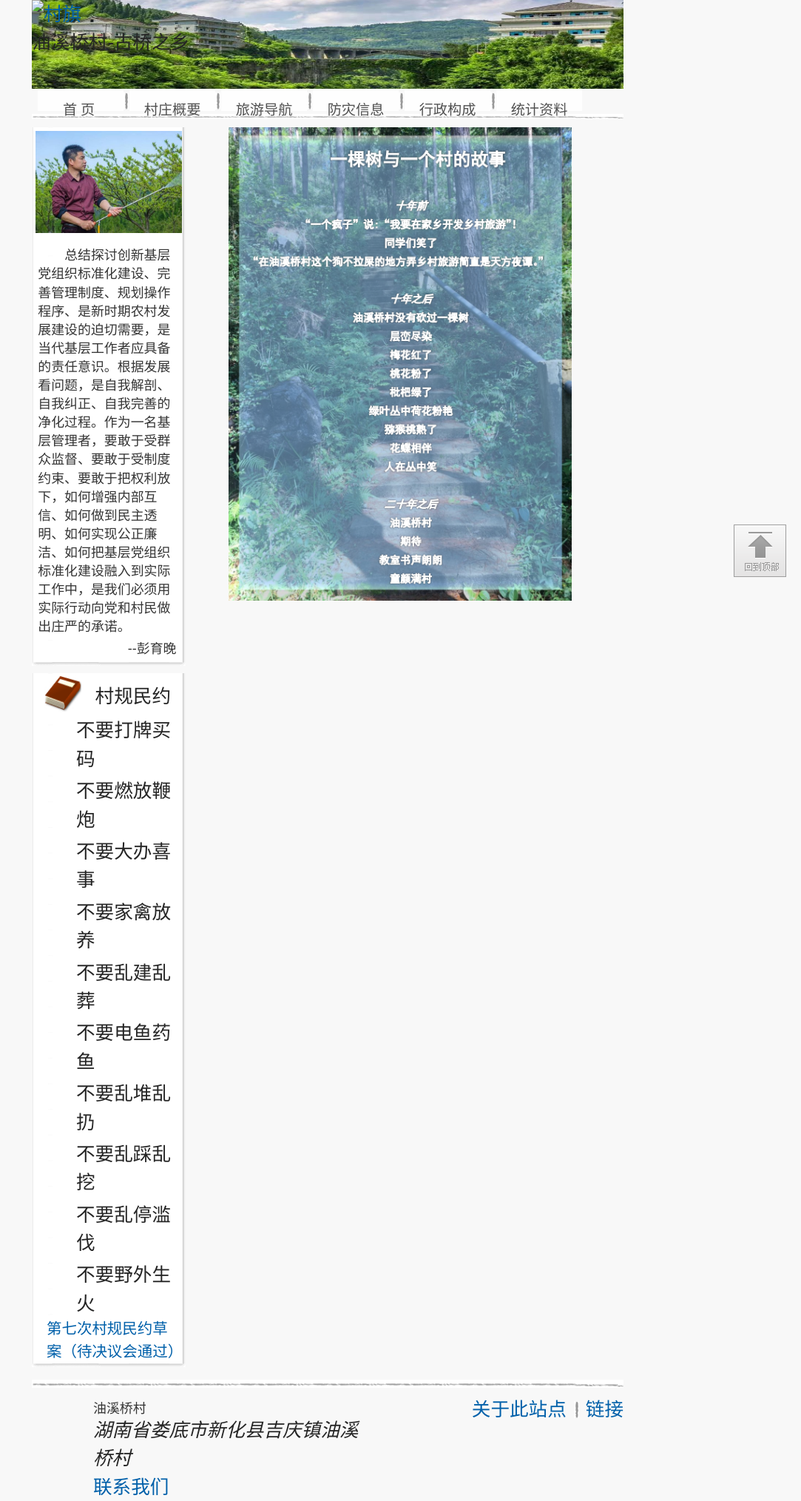
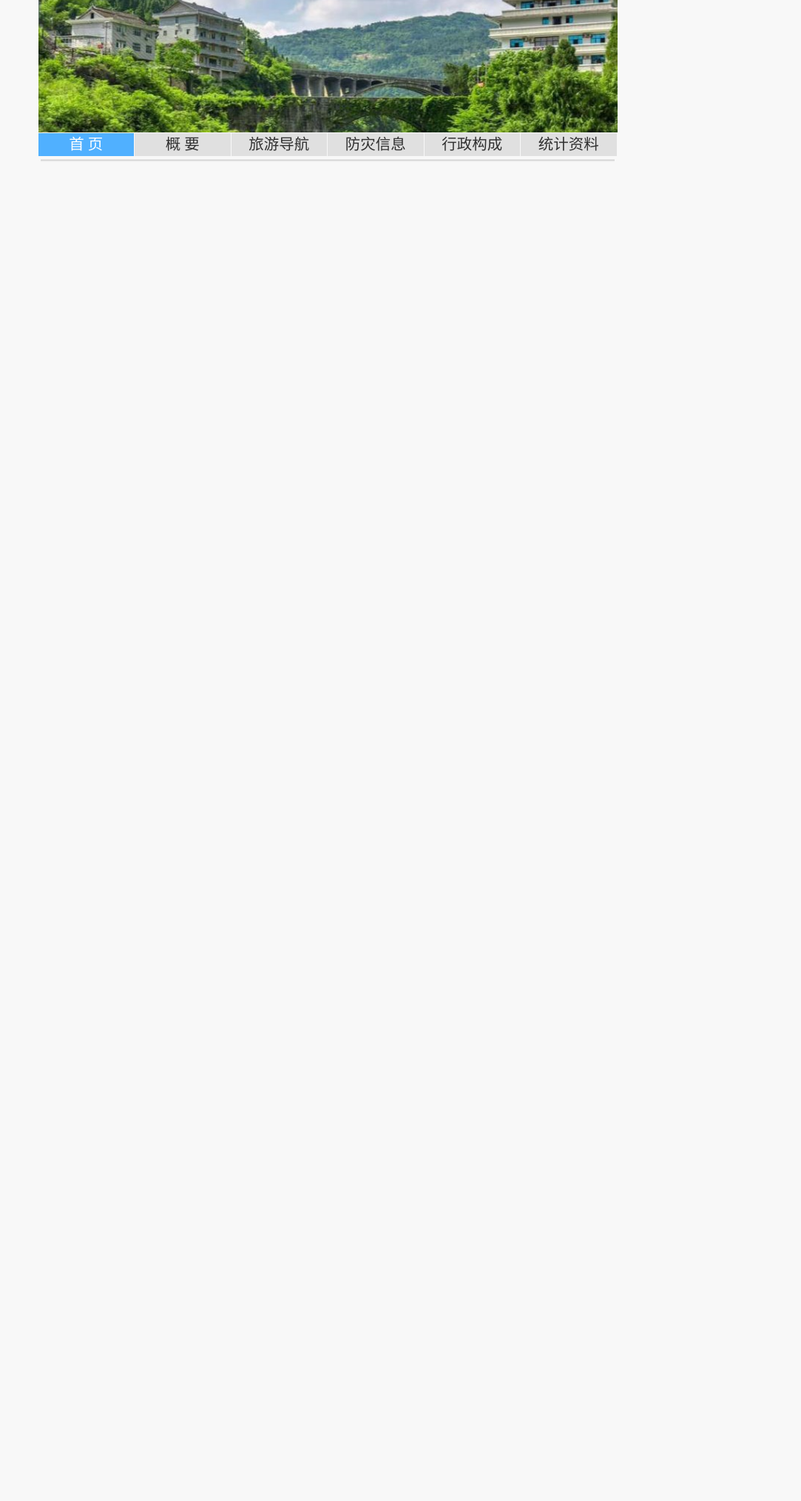
Before and after one commit to Xie-Long-0/Web_projects, a PHP site: page / in a window 1280 px wide. Shown: the whole page at 74% size, without its empty margins (197-1280 px from the left). After the commit the page ends 218 px from the top, so only its background shows below. Run offline with PHP 8.4, Linux system fonts and the light colour scheme.

Commit message:
使用 flexible.js 进行响应式设计 目前完成 Header 部分......

```diff
--- a/yxqc_website/files/layout.css
+++ b/yxqc_website/files/layout.css
@@ -1,73 +1,77 @@
-
-#container {width: 800px; text-align: left; margin: 0 auto; }
-
-#header {
+body {
 	width: 100%;
-	height: 120px;
-	background: url(../images/photo_sub_header.jpg) no-repeat top;
-	background-size: 100% 120px;
+	margin: 0;
+	font-size: 0.75rem;
 }
 
-#menu {top: 2px; margin: 2px auto; padding: 0; width: 100%; height: 28px;}
-
-#menu li {
-	float: left;
-	width: 15.5%;
-	list-style-type: none;
-	display: block;
-	text-align: center;
-	background:url(../images/img_list_line.gif) left no-repeat;
-	padding-left: 1%;
+#header-img {
+	width: 100%;
+	height: 6rem;
+	background: url(../images/photo_header.jpg) center;
 }
 
-#menu li:first-child { background:none; }
-
-#menu li a {
-	height: 28px;
-	width: 100%;
-	display: block;
-	color: #505050;
-	background-color: #fefefe;
+#nav-menu {
+	display: flex;
+	-webkit-flex-flow: wrap;
+	-moz-flex-flow: wrap;
+	-ms-flex-flow: wrap;
+	-o-flex-flow: wrap;
+	flex-flow: wrap;
+	justify-content: center;
 }
 
-#menu li a:hover { background-color: #0094FF; color: #fefffe; }
+#nav-menu a {
+	height: 20%;
+	width: 30%;
+	flex-grow: 1;
+	margin: 1px 1px 0px 0px;
+	text-align: center;
+	color: #303030;
+	background-color: #E0E0E0;
+	font-size: 0.8rem;
+	font-family: "楷体";
+	transition: background-color 600ms;
+	-webkit-transition: background-color 600ms;
+	-o-transition: background-color 600ms;
+	-moz-transition: background-color 600ms;
+}
 
-#menu li span {
-	font-family: "楷体", "华文楷体";
-	font-size: 0.75rem;
-	position: relative;
-	top: 5px;
+#nav-menu a:hover , .current {
+	background-color: #50B0FF !important;
+	color: #FFFFFF !important;
+}
+
+hr {
+	height: 1px;
+	width: 99%;
+	clear: both;
+	margin-left: 0.5% !important;
+	margin-right: 0.5% !important;
+}
+
+#hr1 { margin-top: 4px;
+	   background-color: #EAEAEA; }
+#hr2 { background-color: #D0D0D0; }
+#hr3 { background-color: #EAEAEA; }
+#hr4 { background-color: #F2F2F2;
+	   margin-bottom: 4px;
 }
 
 
-img { border: none; }
-
-.line {
-	background: url(../images/img_sub_fotter_line.gif) no-repeat center;
-	width: 100%;
-	height: 10px;
-	display: block;
-	background-size: 100% 7px;
+@media only screen and (min-width: 800px) {
+	body {
+		width: 783px !important;
+		position: absolute;
+		margin: auto !important;
+		left: 0;
+		right: 0;
+		top: 0;
+		bottom: 0;
+	}
+	#header-img {
+		height: 7rem !important;
+	}
+	#nav-menu a {
+		width: 16.4% !important;
+	}
 }
-
-.btn_page_up {
-	height: 72px;
-	width: 72px;
-	position: fixed;
-	right: 20px;
-	bottom: 20px;
-}
-
-.btn_page_up a {
-	background : url(../images/btn_page_top.png) no-repeat center;
-	height: 100%;
-	width: 100%;
-	display: block;
-}
-
-.btn_page_up a:hover {
-	background : url(../images/btn_page_top.png) no-repeat center;
-	height: 97%;
-	width: 97%;
-	display: block;
-}
--- a/yxqc_website/files/reset.css
+++ b/yxqc_website/files/reset.css
@@ -105,13 +105,14 @@ p {
 }
 
 a {
-    color: #0060aa;
+    color: #00a0fa;
     text-decoration: none;
     background-color: transparent;
 }
 
 a:hover {
-	color: #0090ee;
+	color: #00ddfa;
+    text-decoration: none;
     outline: 0;
 }
 
--- a/yxqc_website/index.html
+++ b/yxqc_website/index.html
@@ -2,270 +2,67 @@
 <html lang="zh-CN">
 <head>
 	<meta charset="UTF-8">
-	<title>油溪桥村 - 首页</title>
-	<meta http-equiv="X-UA-Compatible" content="IE=edge">
+	<title>游溪桥村 - 首页</title>
 	<meta name="keywords" content="油溪桥村">
-	<meta name="description" content="油溪桥村的概要、发展和成果">
 
 	<script src="http://g.tbcdn.cn/mtb/lib-flexible/0.3.4/??flexible_css.js,flexible.js"></script>
 
-	<link rel="stylesheet" href="files/reset.css" type="text/css">
-	<link href="./files/layout.css" rel="stylesheet" type="text/css">
+	<link rel="stylesheet" href="./files/reset.css" type="text/css">
+	<link rel="stylesheet" href="./files/layout.css" type="text/css">
 
-	<style type="text/css">
+<style>
 
-
-.left-line {
-	background: url(./images/img_left_frame_bottom.gif) no-repeat center;
-	display: block;
-	float: left;
-	width: 100%;
-	height: 5px;
-	background-size: 100% 5px;
+#container {
+	display: flex;
+	-webkit-flex: wrap;
+	-moz-flex: wrap;
+	-ms-flex: wrap;
+	-o-flex: wrap;
+	flex: wrap;
 }
 
 #left_frame {
-	display: block;
-	width: 26%;
-	float: left;
-	margin-top: 10px;
+	width: 30%;
+
 }
 
-.bg_left {
-	width: 100%;
-	background: url(./images/bg_left_frame.gif) repeat-y;
-	background-size: 100% auto;
-	float: left;
-}
+</style>
 
-#word img {
-	margin: 5px 5px 5px 5px;
-	width: 95%;
-	height: 138px;
-}
-
-#word p {
-	margin: 3px 2% 5px 4%;
-	text-indent: 2em;
-	line-height: 140%;
-}
-
-#rule {
-	margin-top: 10px;
-	width: 100%;
-}
-
-#rule img {
-	float: left;
-	width: 50px;
-	height: 50px;
-	margin-left: 8%;
-	margin-top: 3px;
-}
-
-#rule h2 {
-	float: right;
-	margin-top: 12px;
-	margin-right: 20px;
-}
-
-#rule h3 {
-	float: left;
-	margin-left: 20px;
-	margin-right: 10px;
-}
-
-#btn_rule {
-	float: left;
-	padding-left: 30px;
-	padding-top: 0;
-}
-
-#btn_rule li {
-	padding-left: 5px;
-	margin-left: 25px;
-	margin-top: 5px;
-}
-
-#center_frame {
-	display: block;
-	float: left;
-	width: 73%;
-	height: 100%;
-	margin-top: 10px;
-}
-
-
-
-#pictext {
-	display: block;
-	width: 580px;
-	height: 800px;
-	background: url(images/home_photo_01.png) no-repeat center top;
-	background-size: 80% 80%;
-}
-
-
-#footer_left {
-	background: url() no-repeat;
-	width: 430px;
-	float: left;
-	padding-left: 65px;
-	margin: 10px 0 0 18px;
-	display: inline;
-}
-
-#footer_left p {margin:0; line-height:1em;}
-
-#footer_right {float:right;}
-#f_menu li {float:left; list-style-type:none; background:url(./images/img_list_line.gif) left no-repeat; margin-left:10px; padding-left:16px;}
-#f_menu li:first-child {background:none;}
-
-
-	</style>
+<script>
+	function soon() {
+		alert("此页面正在施工... ...");
+	}
+</script>
 
 </head>
 <body>
 
+<header>
+	<div id="header-img" title="油溪桥"><p></p></div>
+	<div id="nav-menu">
+		<a class="current" href="./index.html">首 页</a>
+		<a href="outline/index.html">概 要</a>
+		<a href="tour_guide/index.html">旅游导航</a>
+		<a href="">防灾信息</a>
+		<a href="">行政构成</a>
+		<a href="">统计资料</a>
+	</div>
+</header>
+
+<hr id="hr1"/> <hr id="hr2"/> <hr id="hr3"/> <hr id="hr4"/>
+<!-- /header -->
+
 <div id="container">
-	<div id="header">
-		<div><a href="index.html"><img src="" alt="村旗"></a></div>
-		<div id="txt">油溪桥村-古桥之乡</div>
-	</div>
 
-<!-- header navigation -->
-<ul id="menu">
-	<li id="focus"><a href="index.html"><span>首&nbsp;页&nbsp;</span></a></li>
-	<li><a href="outline/index.html"><span>村庄概要</span></a></li>
-	<li><a href="tour_guide/index.html"><span>旅游导航</span></a></li>
-	<li><a href="javascript:unfinished();"><span>防灾信息</span></a></li>
-	<li><a href="javascript:unfinished();"><span>行政构成</span></a></li>
-	<li><a href="javascript:unfinished();"><span>统计资料</span></a></li>
-</ul>
-
-<div class="line"></div>
-
-<script>
-	function unfinished() {
-		alert("此页面尚未完成");
-	}
-</script>
-
-<div id="body">
-
-<!--  left_frame start  -->
 <div id="left_frame">
 
-<div id="word" class="bg_left">
-	<img src="files/photo_pengyuwan.jpg" alt="村长彭育晚">
-	<p>总结探讨创新基层党组织标准化建设、完善管理制度、规划操作程序、是新时期农村发展建设的迫切需要，是当代基层工作者应具备的责任意识。根据发展看问题，是自我解剖、自我纠正、自我完善的净化过程。作为一名基层管理者，要敢于受群众监督、要敢于受制度约束、要敢于把权利放下，如何增强内部互信、如何做到民主透明、如何实现公正廉洁、如何把基层党组织标准化建设融入到实际工作中，是我们必须用实际行动向党和村民做出庄严的承诺。</p>
-	<p style="width: 90%; text-align: right;">--彭育晚</p>
-</div>
 
-<div class="left-line"></div>
-
-<div id="rule" class="bg_left">
-	<img src="images/img_reiraatsma.jpg" alt="村规民约">
-	<h2>村规民约</h2>
-	<ol id="btn_rule">
-		<li>不要打牌买码</li>
-		<li>不要燃放鞭炮</li>
-		<li>不要大办喜事</li>
-		<li>不要家禽放养</li>
-		<li>不要乱建乱葬</li>
-		<li>不要电鱼药鱼</li>
-		<li>不要乱堆乱扔</li>
-		<li>不要乱踩乱挖</li>
-		<li>不要乱停滥伐</li>
-		<li>不要野外生火</li>
-	</ol>
-	<h3><a href="files/第七次村规民约草案（待决议会通过）.pdf" target="_blank">第七次村规民约草案（待决议会通过）</a></h3>
-</div>
-
-<div class="left-line"></div>
 
 </div>
-<!--  left_frame end  -->
-
-<!--  center_frame  -->
-<div id="center_frame">
-
-<!-- <table id="table" width="100%" border="0">
-<tbody><tr>
-	<td><img src="images/home_photo_01.jpg" alt=""></td>
-	<td><img src="images/home_photo_02.jpg" alt=""></td>
-</tr><tr>
-	<td><img src="images/home_photo_03.jpg" alt=""></td>
-
- 	<td><img src="images/home_photo_04.jpg" alt=""></td>
-</tr>
-</tbody></table>
- -->
-
-<!-- <img src="images/home_photo_01.jpg" alt="" width="300px" height="400px">
- -->
-<!--
-<div id="content">
-<h3>一棵树与一个村的故事</h3>
-<br>
-<p>十年前，“一个疯子”说</p>
-<p> “我要在家乡开发乡村旅游”！</p>
-<p>同学们笑了</p>
-<p>“在油溪桥村这个狗不拉屎的地方弄乡村旅游简直是天方夜谭。”</p>
-<br>
-<p>十年之后</p>
-<p>油溪桥村没有砍过一棵树</p>
-<p>层峦尽染</p>
-<p>梅花红了</p>
-<p>桃花粉了</p>
-<p>枇杷绿了</p>
-<p>绿叶丛中荷花粉中**</p>
-<p>猕猴桃熟了</p>
-<p>花蝶相伴</p>
-<p>人在丛中笑</p>
-<br>
-<p>二十年之后</p>
-<p>油溪桥村</p>
-<p>期待</p>
-<p>教室书声朗朗</p>
-<p>童颜满村</p>
-</div>
- -->
-
-<div id="pictext"></div>
+<!-- /left_frame -->
 
 </div>
-<!--  center_frame end  -->
-</div>
-
-<!-- <div class="line"></div>
- -->
-<div class="btn_page_up"><a href="javascript:window.scrollTo(0,0);"></a></div>
-
-<!-- footer start -->
-<div id="footer">
-	<img src="./images/img_sub_fotter_line.gif" alt="" width="100%" height="11">
-
-	<div id="footer_left">
-	<p>油溪桥村</p>
-	<address>湖南省娄底市新化县吉庆镇油溪桥村<br>
-	<a href="javascript:unfinished();">联系我们</a>
-	</address>
-	</div>
-	<div id="footer_right">
-	<ul id="f_menu">
-		<li><a href="javascript:unfinished();">关于此站点</a></li>
-		<li><a href="javascript:unfinished();">链接</a></li>
-	</ul>
-	</div>
-
-</div>
-<!-- fotter end -->
-
-</div>
-<!-- container end -->
-
+<!-- /container -->
 
 </body>
-
 </html>
```
Also changed, not shown: yxqc_website/index-backup.html (added, +226 -0 lines), yxqc_website/outline/index.html (+21 -21 lines), yxqc_website/images/photo_header.jpg (renamed from yxqc_website/images/photo_sub_header.jpg).
